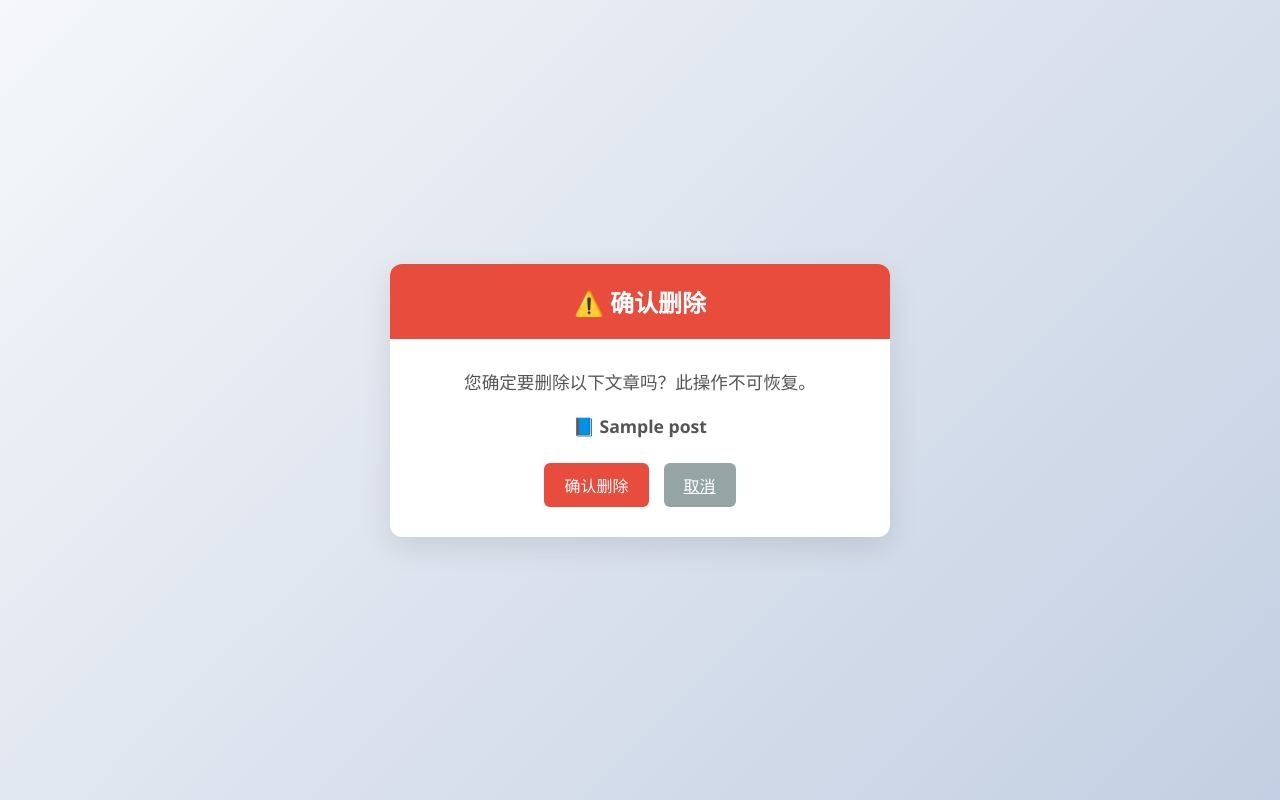
After one commit to zy20221209/blog_web, a Django app: page /blog/post/1/delete/ in a window 1280 px wide. The commit adds this page. Run offline with Django 5.2, Linux system fonts and the light colour scheme; a user stored in the database is signed in; tables that the repository leaves empty hold one stand-in row (values such as "Sample post"); some libraries are stand-ins or nearby versions.

Commit message:
文章标签，删除文章功能

```diff
--- /dev/null
+++ b/blog/templates/blog/post_confirm_delete.html
@@ -0,0 +1,145 @@
+<!-- templates/blog/post_confirm_delete.html -->
+<!DOCTYPE html>
+<html lang="zh">
+
+<head>
+    <meta charset="UTF-8">
+    <meta name="viewport" content="width=device-width, initial-scale=1.0">
+    <title>确认删除文章</title>
+    <style>
+        * {
+            margin: 0;
+            padding: 0;
+            box-sizing: border-box;
+        }
+
+        body {
+            font-family: 'Segoe UI', Tahoma, Geneva, Verdana, sans-serif;
+            background: linear-gradient(135deg, #f5f7fa 0%, #c3cfe2 100%);
+            min-height: 100vh;
+            display: flex;
+            justify-content: center;
+            align-items: center;
+            padding: 20px;
+        }
+
+        .container {
+            background: white;
+            border-radius: 12px;
+            box-shadow: 0 10px 30px rgba(0, 0, 0, 0.1);
+            width: 100%;
+            max-width: 500px;
+            overflow: hidden;
+            animation: fadeIn 0.5s ease-out;
+        }
+
+        .header {
+            background: #e74c3c;
+            color: white;
+            padding: 20px;
+            text-align: center;
+        }
+
+        .header h2 {
+            font-weight: 600;
+            font-size: 1.5rem;
+        }
+
+        .content {
+            padding: 30px;
+            text-align: center;
+        }
+
+        .content p {
+            color: #555;
+            font-size: 1.1rem;
+            margin-bottom: 20px;
+            word-break: break-word;
+        }
+
+        .title {
+            font-weight: bold;
+            color: #2c3e50;
+            font-size: 1.2rem;
+        }
+
+        .actions {
+            margin-top: 25px;
+            display: flex;
+            justify-content: center;
+            gap: 15px;
+        }
+
+        .btn {
+            padding: 10px 20px;
+            border: none;
+            border-radius: 6px;
+            font-size: 1rem;
+            cursor: pointer;
+            transition: all 0.3s ease;
+            font-weight: 500;
+        }
+
+        .btn-delete {
+            background: #e74c3c;
+            color: white;
+        }
+
+        .btn-delete:hover {
+            background: #c0392b;
+            transform: translateY(-2px);
+        }
+
+        .btn-cancel {
+            background: #95a5a6;
+            color: white;
+        }
+
+        .btn-cancel:hover {
+            background: #7f8c8d;
+            transform: translateY(-2px);
+        }
+
+        @keyframes fadeIn {
+            from {
+                opacity: 0;
+                transform: translateY(20px);
+            }
+
+            to {
+                opacity: 1;
+                transform: translateY(0);
+            }
+        }
+
+        @media (max-width: 480px) {
+            .actions {
+                flex-direction: column;
+            }
+
+            .btn {
+                width: 100%;
+            }
+        }
+    </style>
+</head>
+
+<body>
+    <div class="container">
+        <div class="header">
+            <h2>⚠️ 确认删除</h2>
+        </div>
+        <div class="content">
+            <p>您确定要删除以下文章吗？此操作不可恢复。</p>
+            <p class="title">📘 {{ post.title }}</p>
+
+            <form method="post" class="actions">
+                {% csrf_token %}
+                <button type="submit" class="btn btn-delete">确认删除</button>
+                <a href="{% url 'blog:post_detail' post.pk %}" class="btn btn-cancel">取消</a>
+            </form>
+        </div>
+    </div>
+</body>
+
+</html>
--- a/blog/templates/blog/post_form.html
+++ b/blog/templates/blog/post_form.html
@@ -141,7 +141,7 @@
             {% endfor %}
             {% endif %}
 
-            <!-- 表单 -->
+
             <!-- 表单 -->
             <form method="post" novalidate>
                 {% csrf_token %}
--- a/blog/views.py
+++ b/blog/views.py
@@ -56,7 +56,8 @@ def post_create(request):
             post = form.save(commit=False)
             post.author = request.user
             post.save()
-            form.save_m2m()  # 保存多对多关系（标签）
+            # 手动处理多对多关系
+            post.tags.set(form.cleaned_data['tags'])
             return redirect('blog:post_detail', pk=post.pk)
     else:
         form = PostForm()
@@ -69,9 +70,11 @@ def post_edit(request, pk):
         form = PostForm(request.POST, instance=post)
         if form.is_valid():
             form.save()
+            post.tags.set(form.cleaned_data['tags'])  # ✅ 更新 tag
             return redirect('blog:post_detail', pk=post.pk)
     else:
         form = PostForm(instance=post)
+
     return render(request, 'blog/post_form.html', {'form': form})
 
 @login_required
@@ -82,31 +85,10 @@ def post_delete(request, pk):
         return redirect('blog:post_list')
     return render(request, 'blog/post_confirm_delete.html', {'post': post})
 
-from .models import Comment
+
 from .forms import CommentForm
 
-# @login_required
-# def add_comment(request, pk):
-#     post = get_object_or_404(Post, pk=pk, is_published=True)
 
-#     if request.method == 'POST':
-#         form = CommentForm(request.POST)
-#         if form.is_valid():
-#             comment = form.save(commit=False)
-#             comment.post = post
-#             comment.author = request.user
-#             comment.save()
-#             messages.success(request, "评论已发布！")
-#             return redirect('blog:post_detail', pk=post.pk)
-#         else:
-#             # 如果表单无效，仍然返回到详情页（通常在模板中显示错误）
-#             messages.error(request, "评论发布失败，请检查内容。")
-#     else:
-#         form = CommentForm()
-
-#     # 通常，评论表单直接在 post_detail 模板中渲染，所以这里可能不需要单独渲染
-#     # 更常见的做法是：POST 失败时，带着表单错误重定向回详情页
-#     return redirect('blog:post_detail', pk=post.pk)
 
 def add_comment(request, pk):
     post = get_object_or_404(Post, pk=pk, is_published=True)
--- /dev/null
+++ b/help.txt
@@ -0,0 +1 @@
+ngrok http --url=lively-rich-tadpole.ngrok-free.app 8000
```
Also changed, not shown: blog/forms.py (+46 -4 lines), templates/index.html (+11 -0 lines).
